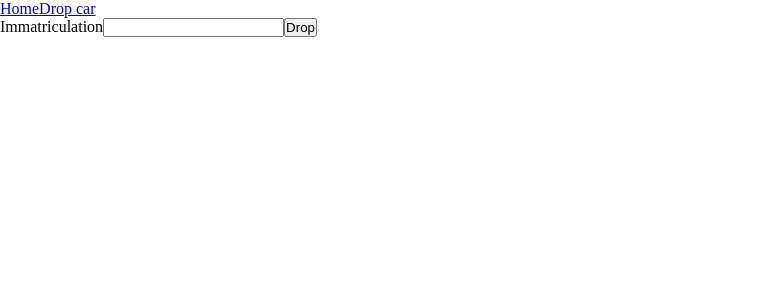
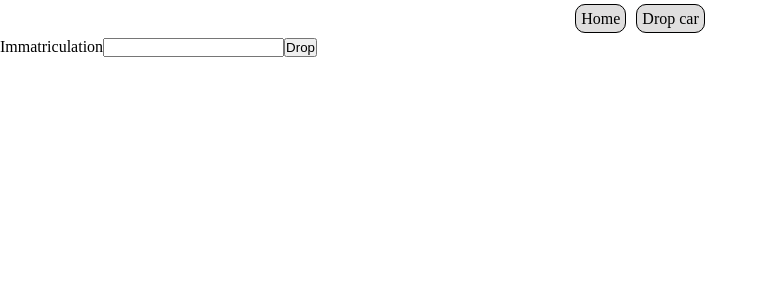
Before and after one commit to inspflof/SI-project-frontend, a React (Vite) app: page /drop in a window 1280 px wide. Shown: the top 300 px of the page, without its empty margins (0-768 px from the left). Built offline with nearby package versions, Linux system fonts and the light colour scheme.

Commit message:
✨ feat(slotList & navbar): add style

```diff
--- a/src/features/dashboard/components/SlotList.module.css
+++ b/src/features/dashboard/components/SlotList.module.css
@@ -5,4 +5,6 @@
     grid-template-rows: 150px 150px 150px;
 
     gap: 10px;
+
+    background: rgb(192, 192, 192);
 }
--- /dev/null
+++ b/src/features/navbar/Navbar.module.css
@@ -0,0 +1,17 @@
+.navbar {
+    text-align: center;
+    margin: 10px;
+}
+
+.navbar > a {
+
+    margin: 5px;
+    border: solid 1px black;
+    padding: 5px;
+    border-radius: 10px;
+    background: rgb(223, 222, 222);
+
+    text-decoration: none;
+    color: black;
+    font-weight:100px ;
+}
--- a/src/features/navbar/Navbar.tsx
+++ b/src/features/navbar/Navbar.tsx
@@ -1,8 +1,10 @@
 import { Link } from "react-router";
+
+import styles from "./Navbar.module.css"
 
 export default function Navbar() {
     return (
-        <nav>
+        <nav className={styles.navbar}>
             <Link to="/">
                 Home
             </Link>
```
